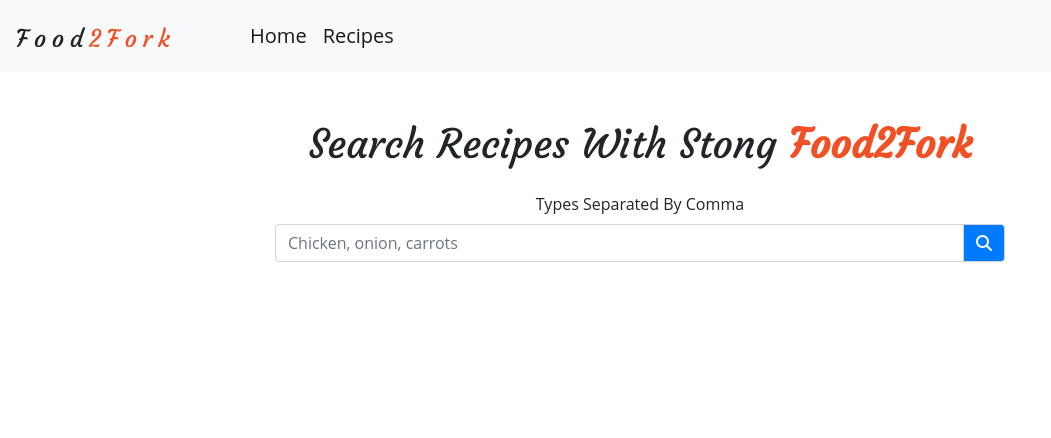
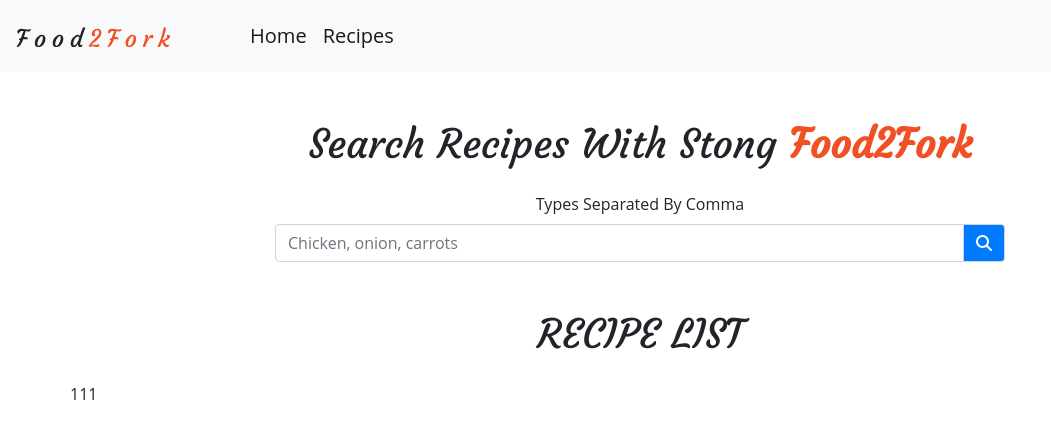
Before and after one commit to Res01uti0n/Fodo2Fork, a React (Create React App) app: page /recipes in a window 1280 px wide. Shown: the top 438 px of the page, without its empty margins (0-1051 px from the left). Built offline with nearby package versions, Linux system fonts and the light colour scheme.

Commit message:
Created RecipeList component

```diff
--- a/src/components/Recipe.jsx
+++ b/src/components/Recipe.jsx
@@ -3,7 +3,7 @@ import React from 'react'
 export const Recipe = () => {
   return (
     <div>
-
+      1
     </div>
   )
 }
--- a/src/components/RecipeList.jsx
+++ b/src/components/RecipeList.jsx
@@ -1,11 +1,23 @@
-import React from 'react'
+import React from "react";
 
-import { Recipe } from './Recipe'
+import { Recipe } from "./Recipe";
 
-export const RecipeList = () => {
+export const RecipeList = ({ recipes }) => {
   return (
-    <div>
-      <Recipe />
-    </div>
-  )
-}
+    <>
+      <div className="container py-5">
+        <div className="row">
+          <div className="col-10 mx-auto col-md-6 text-center text-uppercase mb-3">
+            <h1 className="text-slanted">Recipe list</h1>
+          </div>
+        </div>
+
+        <div className="row">
+          {recipes.map((recipe) => (
+            <Recipe key={recipe.recipe_id} recipe={recipe} />
+          ))}
+        </div>
+      </div>
+    </>
+  );
+};
```
